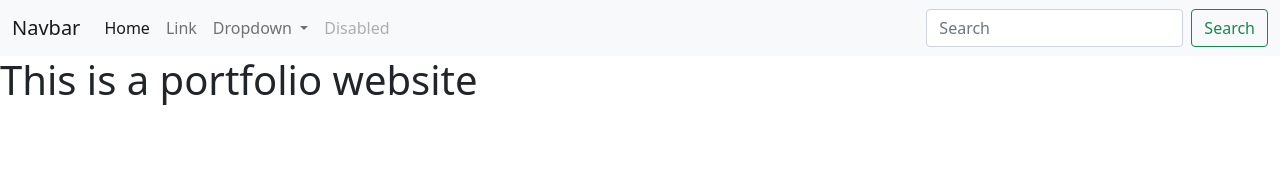
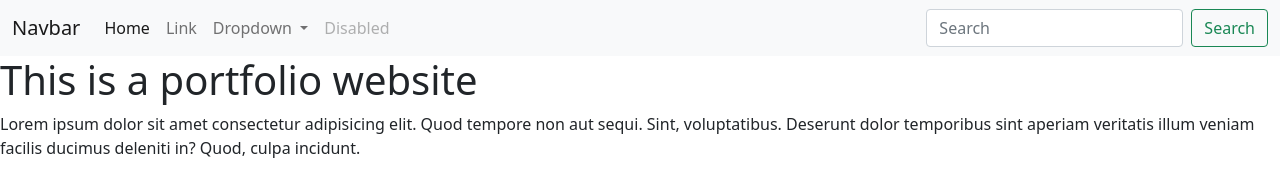
Before and after one commit to pm1715/Portfolio, a plain HTML site: page index.html in a window 1280 px wide. Drawn offline with nearby package versions, Linux system fonts and the light colour scheme.

Commit message:
trying again

```diff
--- a/index.html
+++ b/index.html
@@ -48,5 +48,6 @@
     <h1>
         This is a portfolio website
     </h1>
+    <p>Lorem ipsum dolor sit amet consectetur adipisicing elit. Quod tempore non aut sequi. Sint, voluptatibus. Deserunt dolor temporibus sint aperiam veritatis illum veniam facilis ducimus deleniti in? Quod, culpa incidunt.</p>
 </body>
 </html>
```
